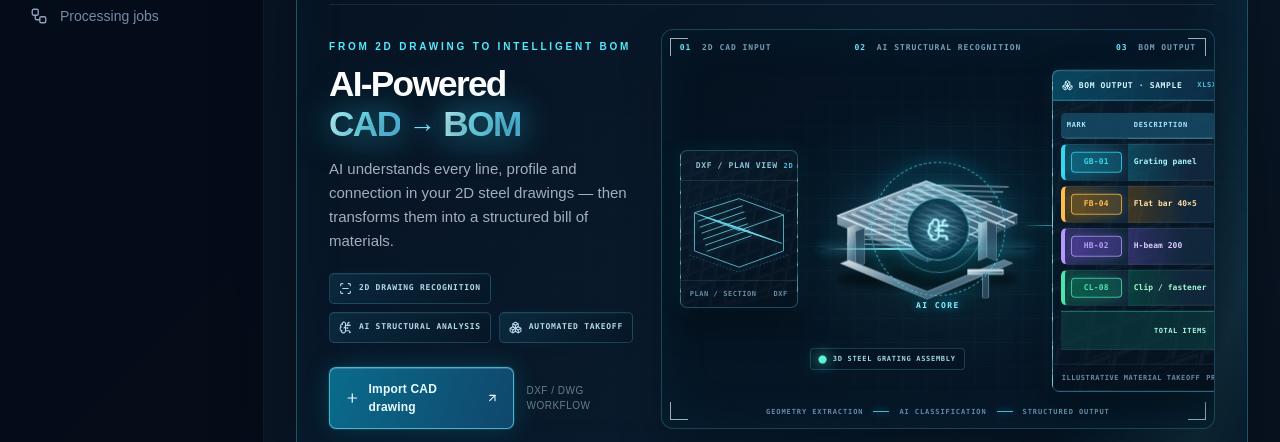
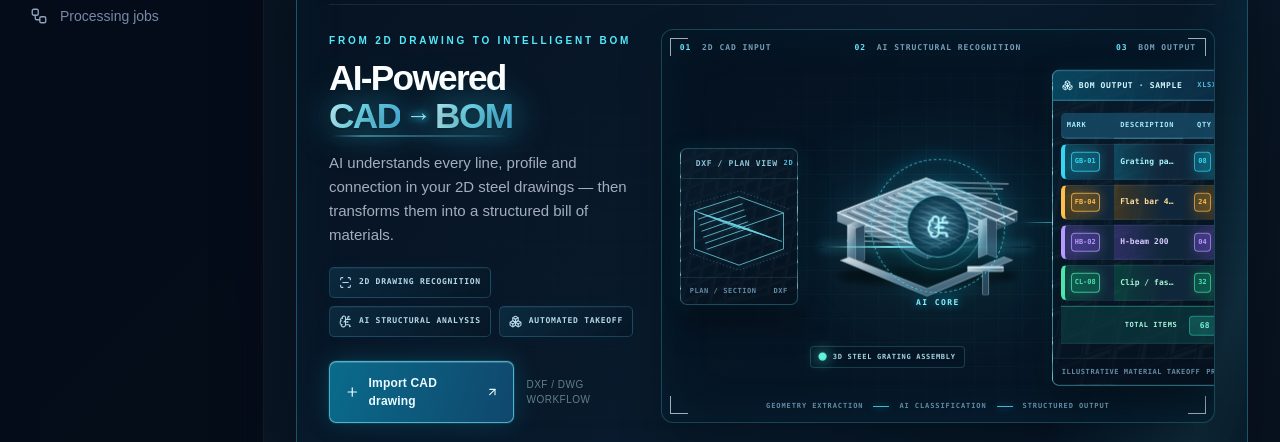
Before and after one commit to jane19970313/cad-bom-platform, a Next.js app in the folder frontend/: page / in a window 1280 px wide. Shown: the part 302-744 px from the top of the page. Built offline with nearby package versions, Linux system fonts and the light colour scheme; no server answers.

Commit message:
Polish CAD to BOM headline and contain BOM preview

```diff
--- a/frontend/src/app/globals.css
+++ b/frontend/src/app/globals.css
@@ -808,3 +808,109 @@ body {
 @media(max-width:640px){
  .hud-hero-title{font-size:clamp(1.55rem,7vw,2.15rem)!important}
 }
+
+
+/* Hero headline optical alignment + contained BOM output panel. */
+.hud-title-equation{
+  position:relative!important;
+  display:inline-flex!important;
+  align-items:center!important;
+  gap:.2em!important;
+  padding-bottom:.055em;
+  isolation:isolate;
+}
+.hud-title-equation::after{
+  content:"";
+  position:absolute;
+  left:1%;
+  right:1%;
+  bottom:-.045em;
+  height:2px;
+  border-radius:2px;
+  background:linear-gradient(90deg,rgba(111,232,255,0),rgba(111,232,255,.62) 18%,rgba(77,190,235,.3) 82%,rgba(111,232,255,0));
+  box-shadow:0 0 12px rgba(65,211,246,.32);
+  opacity:.72;
+  pointer-events:none;
+}
+.hud-title-equation>span{
+  filter:drop-shadow(0 2px 0 rgba(4,20,35,.28)) drop-shadow(0 0 18px rgba(69,190,226,.25))!important;
+}
+.hud-title-arrow{
+  position:relative!important;
+  top:auto!important;
+  transform:translateY(-.115em)!important;
+  width:.78em;
+  height:.78em!important;
+  font-size:.72em!important;
+  line-height:1!important;
+  color:#8af0ff!important;
+  -webkit-text-fill-color:#8af0ff!important;
+  text-shadow:0 0 7px rgba(79,221,250,.9),0 0 19px rgba(39,184,232,.62)!important;
+  filter:drop-shadow(0 0 5px rgba(72,218,248,.5));
+}
+.hud-bom-preview{
+  box-sizing:border-box!important;
+  width:100%!important;
+  max-width:100%!important;
+  min-width:0!important;
+  overflow:hidden!important;
+}
+.hud-bom-table-wrap{
+  box-sizing:border-box!important;
+  width:100%!important;
+  min-width:0!important;
+  max-width:100%!important;
+  overflow:hidden!important;
+}
+.hud-bom-table{
+  box-sizing:border-box!important;
+  width:100%!important;
+  max-width:100%!important;
+  min-width:0!important;
+  table-layout:fixed!important;
+}
+.hud-bom-table th,
+.hud-bom-table td{
+  box-sizing:border-box!important;
+  min-width:0!important;
+  overflow:hidden!important;
+  text-overflow:ellipsis!important;
+}
+.hud-bom-table th:first-child,
+.hud-bom-table td:first-child{width:34%!important}
+.hud-bom-table th:nth-child(2),
+.hud-bom-table td:nth-child(2){width:44%!important}
+.hud-bom-table th:last-child,
+.hud-bom-table td:last-child{width:22%!important}
+.hud-bom-table td:nth-child(2){white-space:nowrap!important}
+.hud-bom-table .bom-mark{
+  box-sizing:border-box!important;
+  min-width:0!important;
+  max-width:100%!important;
+  padding:4px 3px!important;
+  font-size:clamp(6px,.54vw,8px)!important;
+  letter-spacing:0!important;
+}
+.hud-bom-table .bom-qty{
+  box-sizing:border-box!important;
+  min-width:0!important;
+  max-width:100%!important;
+  padding:4px 3px!important;
+  font-size:clamp(6px,.54vw,8px)!important;
+}
+@media(max-width:1279px){
+  .hud-visual-stage{
+    grid-template-columns:minmax(0,.72fr) minmax(0,1.55fr) minmax(0,.98fr)!important;
+  }
+  .hud-bom-table th,.hud-bom-table td{padding-left:4px!important;padding-right:4px!important}
+}
+@media(max-width:760px){
+  .hud-title-arrow{transform:translateY(-.105em)!important}
+  .hud-bom-table th:first-child,.hud-bom-table td:first-child{width:31%!important}
+  .hud-bom-table th:nth-child(2),.hud-bom-table td:nth-child(2){width:47%!important}
+  .hud-bom-table th:last-child,.hud-bom-table td:last-child{width:22%!important}
+}
+@media(prefers-reduced-motion:reduce){
+  .hud-title-equation::after{box-shadow:none}
+  .hud-title-arrow{filter:none!important;text-shadow:none!important}
+}
```
